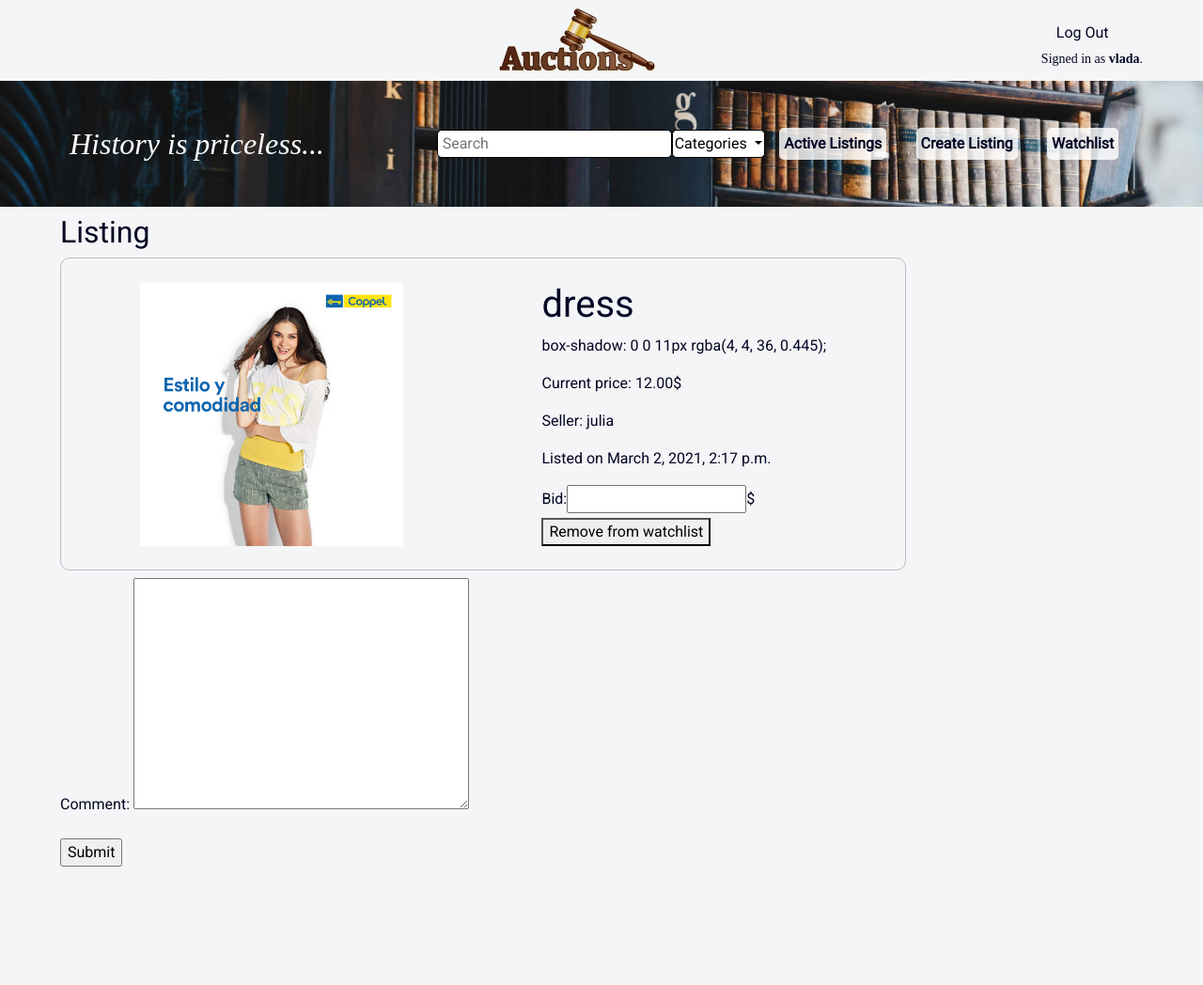
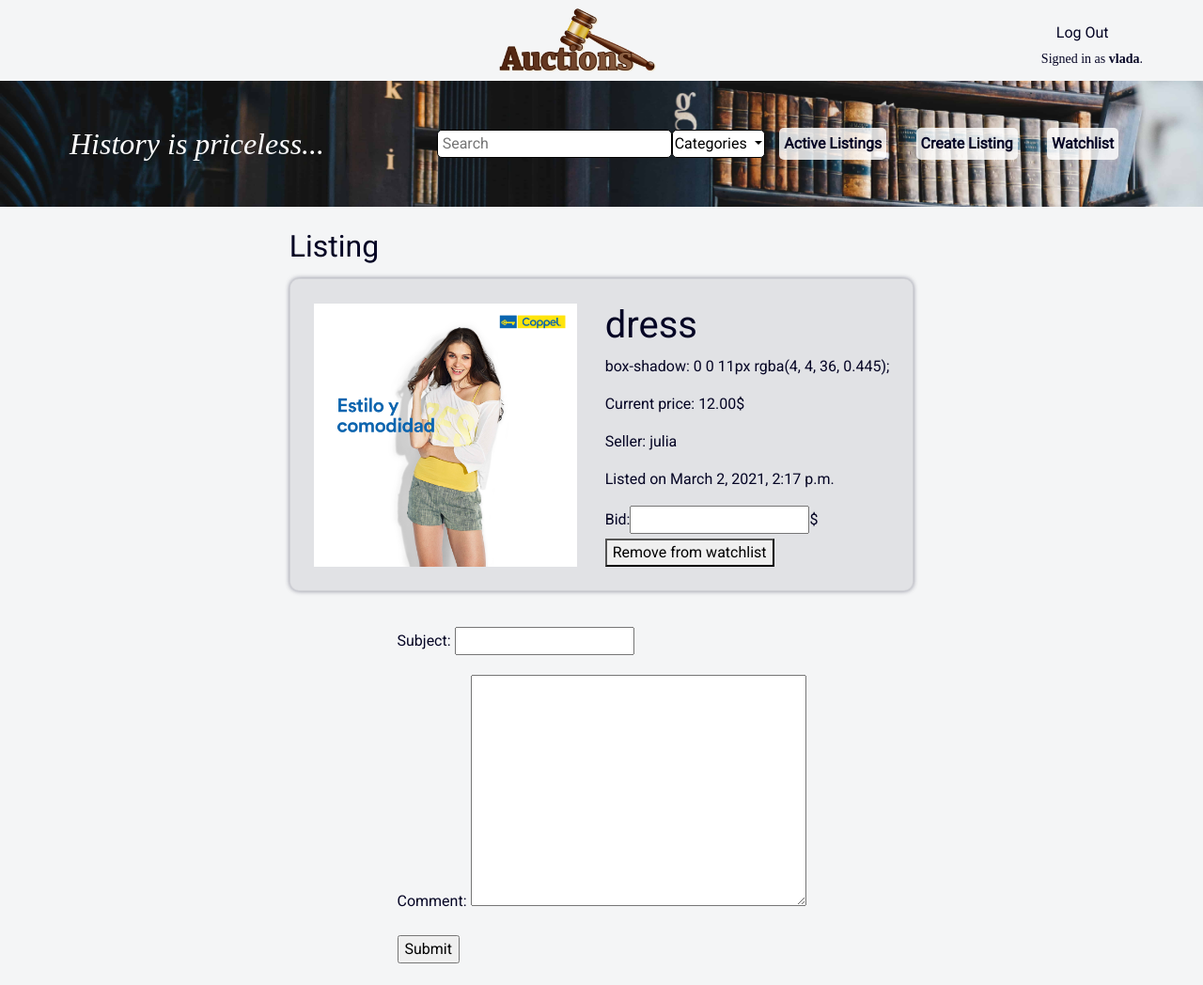
Before and after one commit to VladaPysh/Commerce, a Django app: a page that uses auctions/templates/auctions/item.html in a window 1280 px wide. Shown: the whole page at 94% size. Before the commit the page ends 922 px from the top, so only its background shows below. Run offline with Django 3.2, Linux system fonts and the light colour scheme; a user stored in the database is signed in; data comes from the database, SQL or seed files in the repository; both versions use the stored data as it was after the commit; data that the repository does not hold is empty; some libraries are stand-ins or nearby versions; some web fonts are replaced.

Commit message:
working on item

```diff
--- a/auctions/forms.py
+++ b/auctions/forms.py
@@ -13,7 +13,7 @@ class CreateListing(ModelForm):
 class LeaveComment(ModelForm):
     class Meta:
         model = Comment
-        fields = ['comment']
+        fields = ['subject','comment']
 
 class Bid(ModelForm):
     class Meta:
--- a/auctions/models.py
+++ b/auctions/models.py
@@ -13,6 +13,7 @@ class Category(models.Model):
         return self.category
 
 class Comment(models.Model):
+    subject = models.CharField(max_length=64)
     comment = models.TextField(max_length=500)
     user = models.ForeignKey(User, on_delete=models.CASCADE)
     date = models.DateTimeField(default=timezone.now)
--- a/auctions/static/auctions/styles.css
+++ b/auctions/static/auctions/styles.css
@@ -119,8 +119,11 @@ img {
 }
 
 .item {
-    border: 0.5px solid rgba(4, 4, 36, 0.233);
+    border: 0.5px solid rgba(4, 4, 36, 0.075);
     border-radius: 10px;
+    margin-top: 15px;
     padding: 10px;
     max-width: 900px;
+    background-color: rgba(4, 4, 36, 0.075);
+    box-shadow: 0 0 5px rgba(4, 4, 36, 0.445);
 }
--- a/auctions/templates/auctions/item.html
+++ b/auctions/templates/auctions/item.html
@@ -27,7 +27,8 @@
   </div>
 </div>
 
-<div class="margin">
+<div class="margin flex">
+  <div class="flex-item">
   <h2>Listing</h2>
   <div class="messages">
   {% if messages %}
@@ -94,7 +95,12 @@
 </div>
 </div>
 </div>
-<div class="margin">
+</div>
+</div>
+
+
+<div class="margin flex">
+  <div class="flex-item">
 <form action="{% url 'comment' listing.title %}" method="POST">
   {% csrf_token %}
   {{ form.as_p }}
@@ -102,12 +108,14 @@
 </form>
 
 {% for comment in listing.comment.all %}
+  <p>{{ comment.subject }}</p>
   <p>{{ comment.comment }}</p>
   <p>{{ comment.user }} {{ comment.date }}</p>
   {% if request.user == comment.user %}
     <a href="{% url 'delete_comment' comment.subject %}">Delete</a>
   {% endif %}
 </div>
+</div>
 {% endfor %}
 
 {% endblock %}
--- a/auctions/templates/auctions/login.html
+++ b/auctions/templates/auctions/login.html
@@ -26,7 +26,7 @@
 </div>
 
 <div class="margin flex">
-    <div class="flex-item">
+    <div class="flex-item item">
     <h2>Login</h2>
 
     {% if message %}
--- a/auctions/templates/auctions/register.html
+++ b/auctions/templates/auctions/register.html
@@ -26,7 +26,7 @@
 </div>
 
 <div class="margin flex">
-    <div class="flex-item">
+    <div class="flex-item item">
     <h2>Register</h2>
 
     {% if message %}
--- a/auctions/views.py
+++ b/auctions/views.py
@@ -126,7 +126,7 @@ def item(request, listing_title):
     listing = Listing.objects.get(title=listing_title)
     if request.method == "POST":
         #get start bid value
-        start_bid = listing.start_bid
+        start_bid = listing.price
         #get info from Bid form check if value is greater than starting price
         bid = float(request.POST['bid'])
         if bid > start_bid:
@@ -138,7 +138,7 @@ def item(request, listing_title):
                 #save new value in listing bid instance
                 listing.bid.add(bid)
                 #overwrite start_bid with a new start value
-                listing.start_bid = bid.bid
+                listing.price = bid.bid
                 listing.save()
                 return HttpResponseRedirect(request.META.get('HTTP_REFERER'))
         else:
```
Also changed, not shown: auctions/migrations/0001_initial.py, auctions/migrations/0002_auto_20210302_1300.py (deleted), auctions/migrations/0003_auto_20210302_1307.py (deleted), auctions/static/auctions/images/19679021_10156361901967571_4827472539804277128_o.png (added), db.sqlite3.
